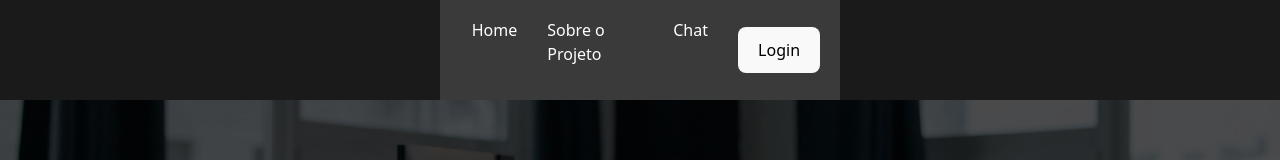
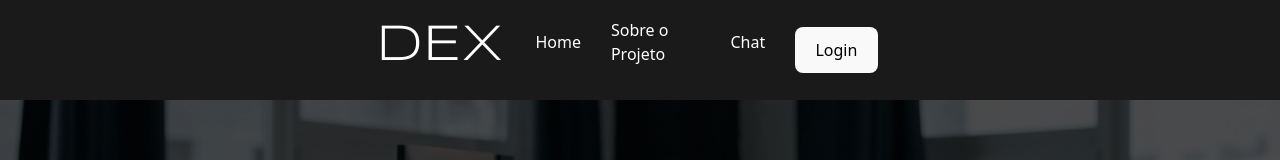
Before and after one commit to TeamXFive/DEX-frontend, a React (Vite) app: page / in a window 1280 px wide. Shown: the top 160 px of the page. Built offline with nearby package versions, Linux system fonts and the light colour scheme; grey boxes are pictures that could not be loaded.

Commit message:
[refac] header adjustment ongoing

```diff
--- a/src/components/header/header.css
+++ b/src/components/header/header.css
@@ -1,17 +1,21 @@
+@import url('https://fonts.googleapis.com/css2?family=Syncopate:wght@400;700&display=swap');
+
 header {
     display: flex;
     align-items: center;
     justify-content: center;
-    background-color: #3A3A3B;
+    background-color: #1a1a1a;
     height: 100px;
 }
+.Logo {
+    font-family: 'Syncopate', sans-serif;
+    color: white;
+}
 
-img {
-    margin-right: auto;
-}
 .list{
     display: flex;
     list-style: none;
+    align-items: center;
 }
 
 li {
@@ -22,4 +26,6 @@ li {
 button {
     margin-left: auto;
     margin-right: 5%;
+    align-items: center;
+    justify-content: center;
 }
--- a/src/components/header/header.jsx
+++ b/src/components/header/header.jsx
@@ -14,7 +14,7 @@ function Header() {
 
     return(
         <header>
-                <img></img>
+                <h1 className="Logo">DEX</h1>
                 <div>
                     <ul className="list">
                         <Link to="/"><li>Home</li></Link>
```
